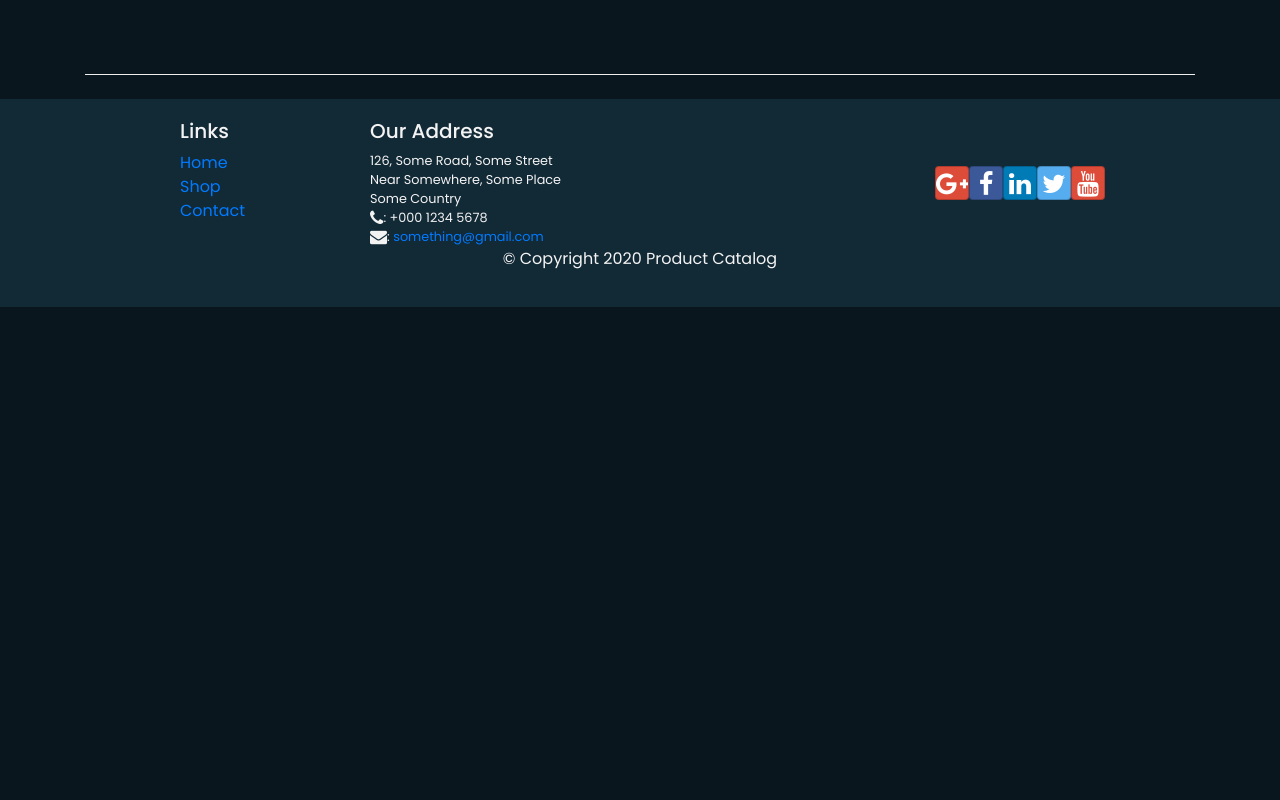
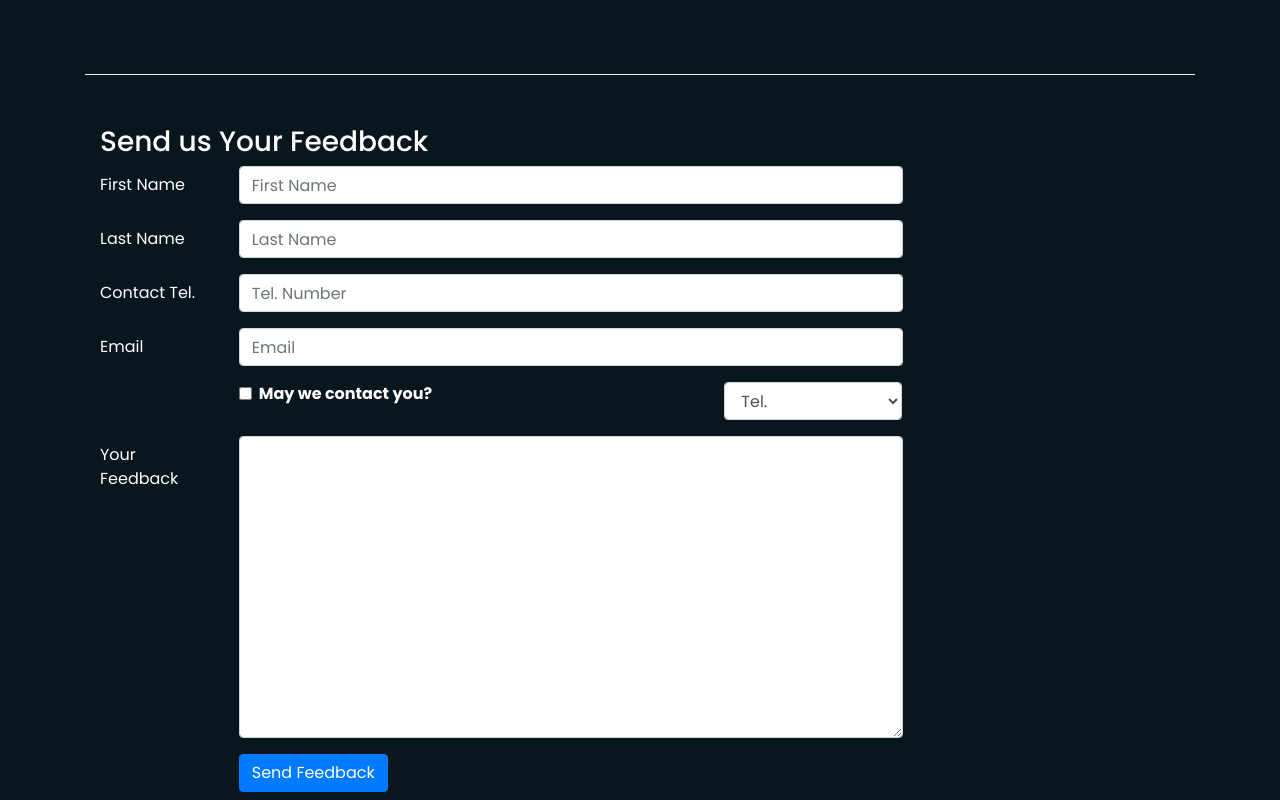
Before and after one commit to Abinash458/mobile-store, a React (Create React App) app: page /contactus in a window 1280 px wide. Shown: the part 820-1620 px from the top of the page. Before the commit the page ends 1127 px from the top, so only its background shows below. Built offline with nearby package versions, Linux system fonts and the light colour scheme.

Commit message:
feedback form

```diff
--- a/src/components/Contact/ContactPage.js
+++ b/src/components/Contact/ContactPage.js
@@ -1,8 +1,37 @@
 import React, { Component } from 'react';
-import { Breadcrumb, BreadcrumbItem } from 'reactstrap';
+import { Breadcrumb, BreadcrumbItem, Form, FormGroup, Label, Input, Col, Button } from 'reactstrap';
 import { Link } from "react-router-dom";
 
 class ContactPage extends Component {
+    constructor(props) {
+        super(props);
+        this.state = {
+            firstName: '',
+            lastName: '',
+            telNum: '',
+            email: '',
+            agree: false,
+            contactType: 'Tel.',
+            message: ''
+        }
+    }
+
+    handleChange = (e) => {
+        const target = e.target;
+        const value = target.type === "checkbox" ? target.checked : target.value;
+        const name = target.name;
+
+        this.setState({
+            [name]: value
+        });
+    }
+
+    handleSubmit = (e) => {
+        e.preventDefault();
+        console.log("Current State is: " + JSON.stringify(this.state));
+        alert("Current State is: " + JSON.stringify(this.state))
+    }
+
     render() {
         return (
             <div className="container text-white py-4">
@@ -37,13 +66,81 @@
                     <div className="col-12 col-sm-6 offset-sm-1">
                         <h5>Map of our Location</h5>
                     </div>
-                    {/* <div className="col-12 col-sm-11 offset-sm-1">
-                        <div className="btn-group" role="group">
-                            <a role="button" className="btn btn-primary" href="tel:+85212345678"><i className="fa fa-phone"></i> Call</a>
-                            <a role="button" className="btn btn-info"><i className="fa fa-skype"></i> Skype</a>
-                            <a role="button" className="btn btn-success" href="mailto:confusion@food.net"><i className="fa fa-envelope-o"></i> Email</a>
-                        </div>
-                    </div> */}
+                </div>
+                <div className="row row-content">
+                    <div className="col-12">
+                        <h3>Send us Your Feedback</h3>
+                    </div>
+                    <div className="col-12 col-md-9">
+                        <Form onSubmit={this.handleSubmit}>
+                            <FormGroup row>
+                                <Label htmlFor="firstName" md={2}>
+                                    First Name
+                                </Label>
+                                <Col md={10}>
+                                    <Input type="text" id="firstName" name="firstName" placeholder="First Name" value={this.state.firstName} onChange={this.handleChange} />
+                                </Col>
+                            </FormGroup>
+                            <FormGroup row>
+                                <Label htmlFor="lastName" md={2}>
+                                    Last Name
+                                </Label>
+                                <Col md={10}>
+                                    <Input type="text" id="lastName" name="lastName" placeholder="Last Name" value={this.state.lastName} onChange={this.handleChange} />
+                                </Col>
+                            </FormGroup>
+                            <FormGroup row>
+                                <Label htmlFor="telNum" md={2}>
+                                    Contact Tel.
+                                </Label>
+                                <Col md={10}>
+                                    <Input type="tel" id="telNum" name="telNum" placeholder="Tel. Number" value={this.state.telNum} onChange={this.handleChange} />
+                                </Col>
+                            </FormGroup>
+                            <FormGroup row>
+                                <Label htmlFor="email" md={2}>
+                                    Email
+                                </Label>
+                                <Col md={10}>
+                                    <Input type="email" id="email" name="email" placeholder="Email" value={this.state.email} onChange={this.handleChange} />
+                                </Col>
+                            </FormGroup>
+                            <FormGroup row>
+                                <Col md={{ size: 6, offset: 2 }}>
+                                    <FormGroup check>
+                                        <Label check>
+                                            <Input type="checkbox" name="agree" checked={this.state.agree} onChange={this.handleChange} /> {' '} <strong>May we contact you?</strong>
+                                        </Label>
+                                    </FormGroup>
+                                </Col>
+                                <Col md={{ size: 3, offset: 1 }}>
+                                    <Input type="select" name="contactType" value={this.state.contactType} onChange={this.handleChange} >
+                                        <option>
+                                            Tel.
+                                        </option>
+                                        <option>
+                                            Email
+                                        </option>
+                                    </Input>
+                                </Col>
+                            </FormGroup>
+                            <FormGroup row>
+                                <Label htmlFor="message" md={2}>
+                                    Your Feedback
+                                </Label>
+                                <Col md={10}>
+                                    <Input type="textarea" id="message" name="message" rows="12" value={this.state.message} onChange={this.handleChange} />
+                                </Col>
+                            </FormGroup>
+                            <FormGroup row>
+                                <Col md={{ size: 10, offset: 2 }}>
+                                    <Button type="submit" color="primary">
+                                        Send Feedback
+                                    </Button>
+                                </Col>
+                            </FormGroup>
+                        </Form>
+                    </div>
                 </div>
             </div>
         )
```
